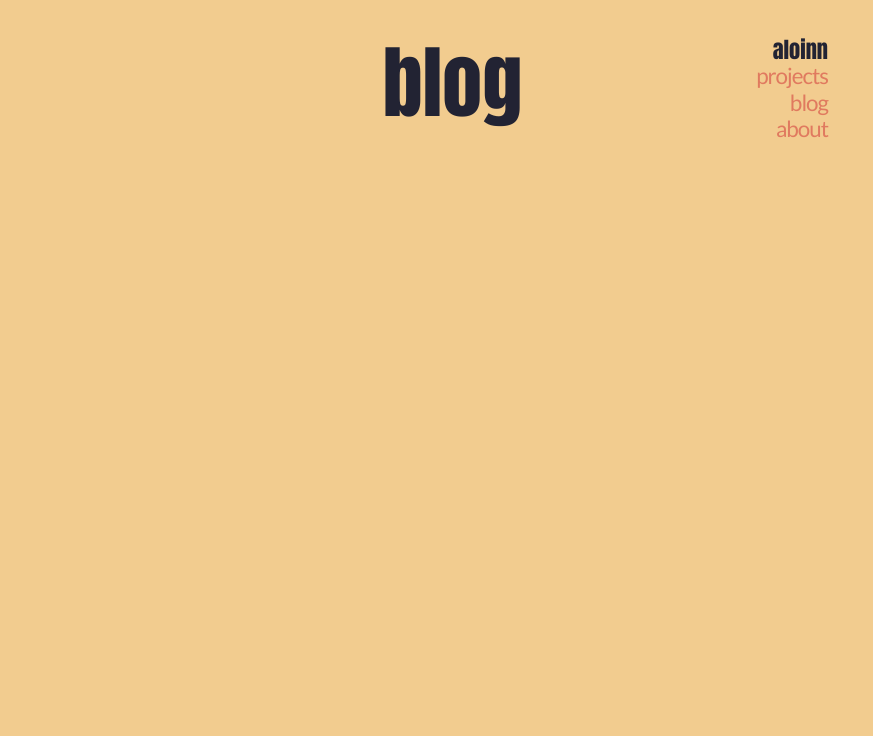
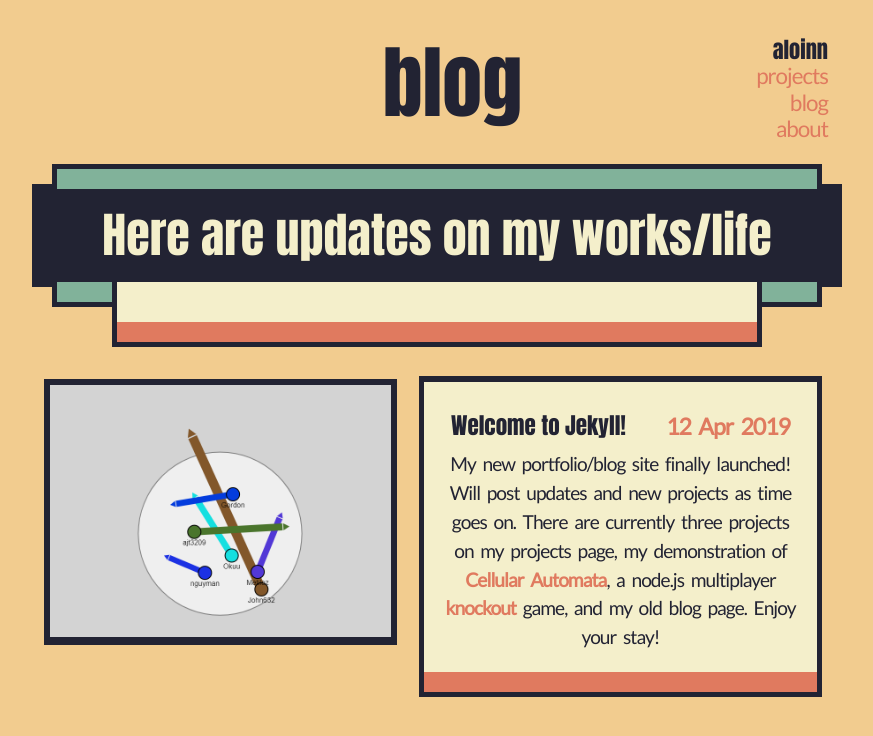
Before and after one commit to Aloinn/BLOG, a Jekyll site: the page built from assets/pages/blog.html, in a window 1280 px wide. Shown: the top 736 px of the page, without its empty margins (203-1076 px from the left). Built offline with Jekyll 4.4.1, drawn with Linux system fonts in a browser that asks for light colours.

Commit message:
Added BLOG page entry and BLOG page setup

```diff
--- a/_layouts/default.html
+++ b/_layouts/default.html
@@ -20,7 +20,7 @@
       </div>
     </div>
 
-    <section class="mu1">
+    <section>
       {{ content }}
     </section>
 
--- a/_sass/main.scss
+++ b/_sass/main.scss
@@ -24,6 +24,7 @@ body{
   width:85%;
 }
 .flex-container{
+  flex-direction: row;
   width:100%;;
   padding: 0;
   margin: 0px auto;
@@ -50,7 +51,6 @@ body{
   margin:2px;
   text-decoration:none;
   flex:1;
-  background: #efefef;
   padding: 5px;
   height:auto;
   //text-transform: capitalize;
@@ -59,6 +59,14 @@ body{
   }
   text-align: center;
 }
+.fn{
+  flex:none;
+}
+.fc{
+  margin:0px !important;
+  padding:0px !important;
+}
+
 .flex-button{
   letter-spacing: -1px;
   text-transform: none;
@@ -193,8 +201,8 @@ img{
   border: 6px solid $color-dark;
 }
 .container-image{
-  margin:auto;
-  margin-bottom:-5px;
+  background-color: transparent;
+  //margin:auto;
 }
 .circle-image{
   background-color: black;
--- a/assets/pages/blog.html
+++ b/assets/pages/blog.html
@@ -2,3 +2,49 @@
 title: blog
 layout: default
 ---
+<div class="container">
+  <p class="textbox mu1 s2 bold text-big text-center bgdark">
+    Here are updates on my works/life
+  </p>
+  <p class="textbox s1 small bgpale">
+  </p>
+
+{% for a in site.posts %}
+
+  <div class="flex-container">
+
+    <div class="container-image flex-item">
+      <img src="{{ a.picture }}">
+    </div>
+
+    <div class="flex-item flex-container flex-vertical medium mu1 s1 textbox bgpale">
+      <p class="flex-item fc fn flex-container text-small">
+        <span class="flex-item bold text-small text-left">
+          {{ a.title }}
+        </span>
+        <span class="flex-item fn text-small text-right">
+          <b>{{ a.date | date_to_string }}</b>
+        </span>
+      </p>
+      <p class="flex-item fc text-small">
+        {{a.excerpt}}
+      </p>
+    </div>
+  </div>
+{% endfor %}
+
+</div>
+
+<!--div class="container">
+  <div class="mini-container">
+    <p class="textbox bold text-medium text-center s1 bgpale">
+      {{ a.name }}
+    </p>
+  </div>
+
+  <p class="textbox mun1 s1 text-small small bgpale">
+    {{ a.content }}
+    </br><b><a href="{{ a.link }}">[ Check it out here! ]</a></b>
+  </p>
+
+</div-->
--- a/index.html
+++ b/index.html
@@ -5,7 +5,7 @@ title: welcome!
 layout: default
 ---
 <div class="container">
-  <p class="textbox s1 bold text-big bgpale shadow">
+  <p class="textbox mu1 s1 bold text-big bgpale shadow">
   my name is Alain</br>
   I make games & websites
   </p>
```
Also changed, not shown: _posts/2019-04-12-welcome-to-jekyll.html (added, +11 -0 lines), _posts/2019-04-12-welcome-to-jekyll.markdown (deleted, +0 -25 lines), _sass/main.css (+9 -3 lines), 1 other file.
